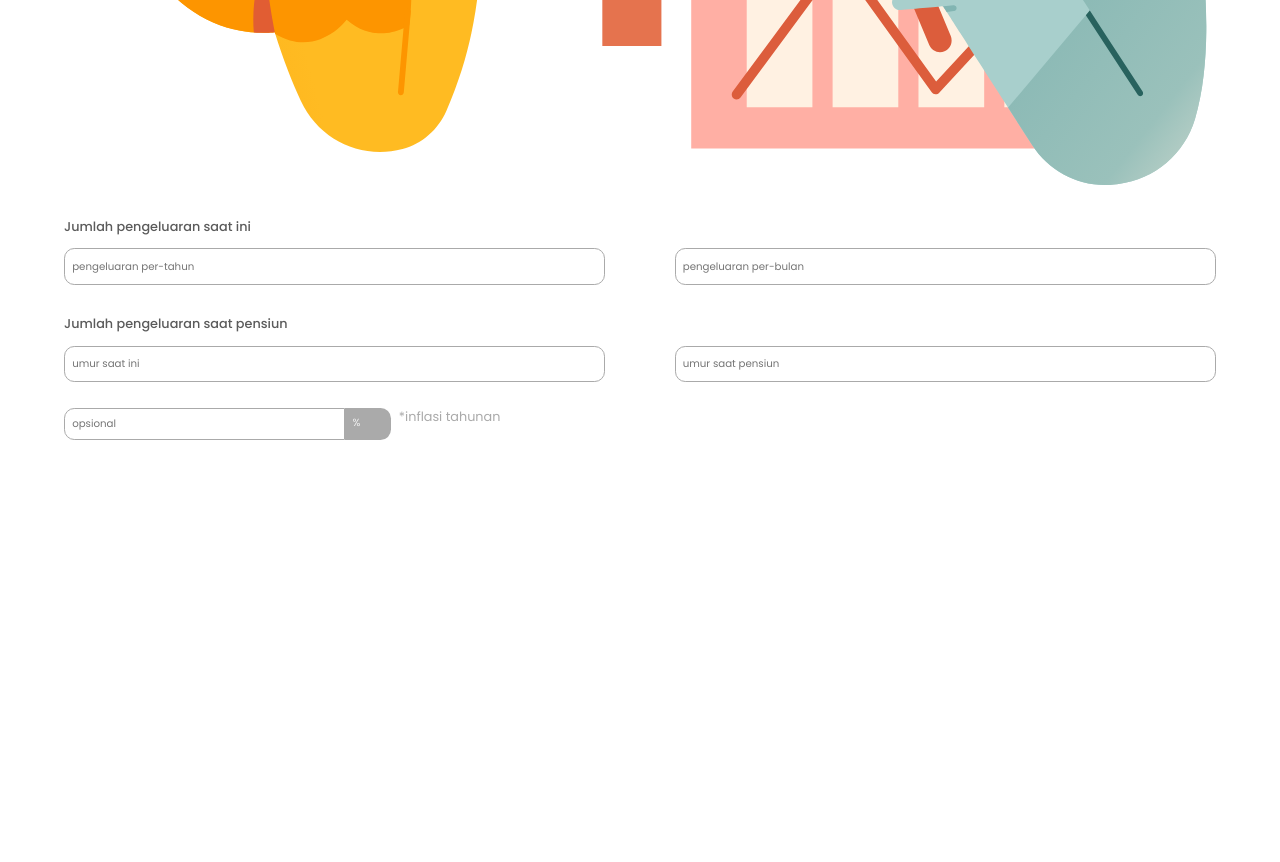
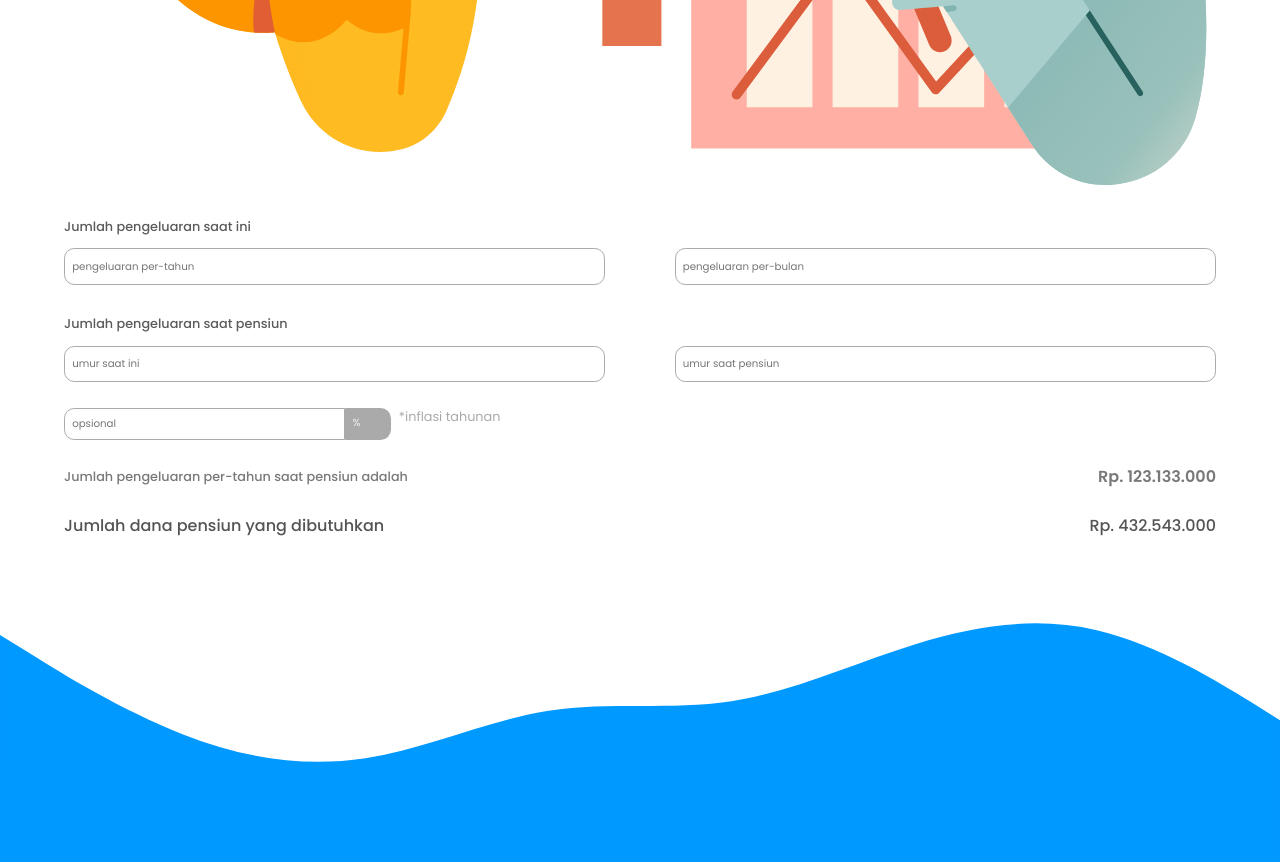
Before and after one commit to nhardiansa/hitung-dana-pensiun, a plain HTML site: page index.html in a window 1280 px wide. Shown: the part 2000-2862 px from the top of the page. Before the commit the page ends 2440 px from the top, so only its background shows below. Drawn offline with Linux system fonts and the light colour scheme.

Commit message:
menyelesaikan bagian counting

```diff
--- a/index.html
+++ b/index.html
@@ -65,11 +65,28 @@
             <input type="text" placeholder="opsional" />
             <div class="percent">%</div>
           </div>
-
           <p>*inflasi tahunan</p>
         </div>
-        <div class="output"></div>
+        <div class="output">
+          <div class="annual-spending">
+            <p>Jumlah pengeluaran per-tahun saat pensiun adalah</p>
+            <p class="total">Rp. 123.133.000</p>
+          </div>
+          <div class="funds-required">
+            <p>Jumlah dana pensiun yang dibutuhkan</p>
+            <p class="total">Rp. 432.543.000</p>
+          </div>
+        </div>
       </div>
     </section>
+
+    <!-- SVG -->
+    <svg xmlns="http://www.w3.org/2000/svg" viewBox="0 0 1440 320">
+      <path
+        fill="#0099ff"
+        fill-opacity="1"
+        d="M0,64L34.3,85.3C68.6,107,137,149,206,176C274.3,203,343,213,411,202.7C480,192,549,160,617,149.3C685.7,139,754,149,823,138.7C891.4,128,960,96,1029,74.7C1097.1,53,1166,43,1234,58.7C1302.9,75,1371,117,1406,138.7L1440,160L1440,320L1405.7,320C1371.4,320,1303,320,1234,320C1165.7,320,1097,320,1029,320C960,320,891,320,823,320C754.3,320,686,320,617,320C548.6,320,480,320,411,320C342.9,320,274,320,206,320C137.1,320,69,320,34,320L0,320Z"
+      ></path>
+    </svg>
   </body>
 </html>
--- a/sass/style.scss
+++ b/sass/style.scss
@@ -69,6 +69,7 @@ svg {
   @include gridIt();
 
   padding-top: 1.5rem;
+  padding-bottom: 2.5rem;
 
   h2 {
     @include childGrid();
@@ -158,5 +159,47 @@ svg {
         width: 100%;
       }
     }
+
+    .output {
+      margin-top: 1.5em;
+
+      .annual-spending,
+      .funds-required {
+        display: flex;
+        justify-content: space-between;
+        align-items: center;
+
+        p:first-child {
+          width: 60%;
+        }
+      }
+
+      .annual-spending {
+        p {
+          font-weight: 500;
+          font-size: 0.8rem;
+          color: #797979;
+        }
+
+        p.total {
+          font-weight: bold;
+          font-size: 1rem;
+        }
+      }
+
+      .funds-required {
+        margin-top: 1.5em;
+
+        p {
+          font-weight: 500;
+          font-size: 1rem;
+          color: #545454;
+        }
+
+        p.total {
+          font-size: 1rem;
+        }
+      }
+    }
   }
 }
```
Also changed, not shown: css/style.css, 1 other file.
